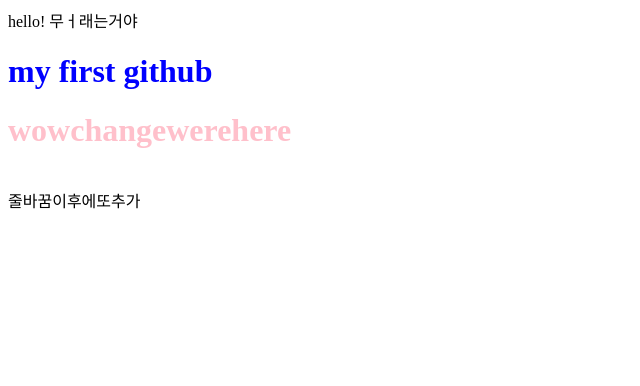
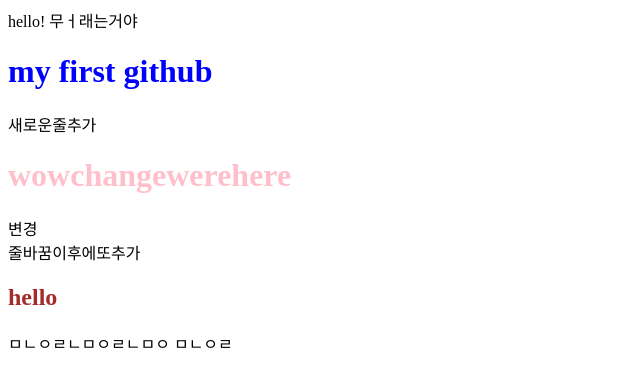
Before and after one commit to kjuni1914/WebProgramming, a plain HTML site: page index.html in a window 1280 px wide. Shown: the whole page, without its empty margins (0-640 px from the left). Drawn offline with Linux system fonts and the light colour scheme.

Commit message:
Update index.html

```diff
--- a/index.html
+++ b/index.html
@@ -8,8 +8,13 @@
     <body>
         hello! 무ㅓ래는거야
         <h1 style="color: blue">my first github</h1>
+        새로운줄추가
         <h1 style="color: pink">wowchangewerehere</h1>
+        변경
         <br/>
         줄바꿈이후에또추가
+        <h2 style="color: brown">hello</h2>
+        ㅁㄴㅇㄹㄴㅁㅇㄹㄴㅁㅇ
+        ㅁㄴㅇㄹ
     </body>
 </html>
```
